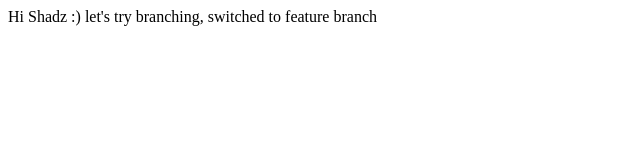
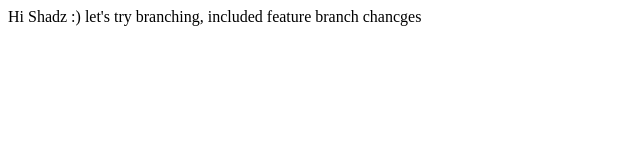
Before and after one commit to Shadzi/lecture1, a plain HTML site: page index.html in a window 1280 px wide. Shown: the full height of the page, 0-640 px from the left. Drawn offline with Linux system fonts and the light colour scheme.

Commit message:
Update index.html

```diff
--- a/index.html
+++ b/index.html
@@ -4,6 +4,6 @@
         <title>Test</title>
     </head>
     <body>
-        Hi Shadz :) let's try branching, switched to feature branch
+        Hi Shadz :) let's try branching, included feature branch chancges
     </body>
 </html>
```
